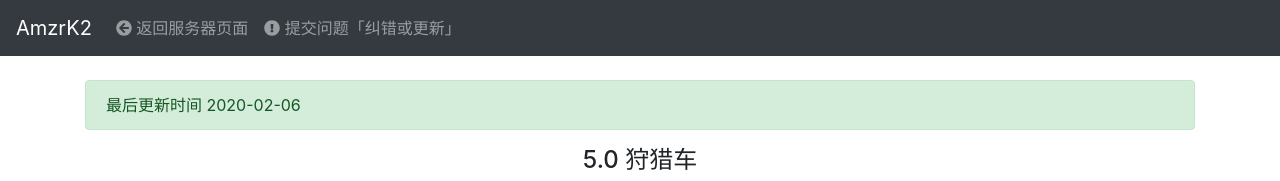
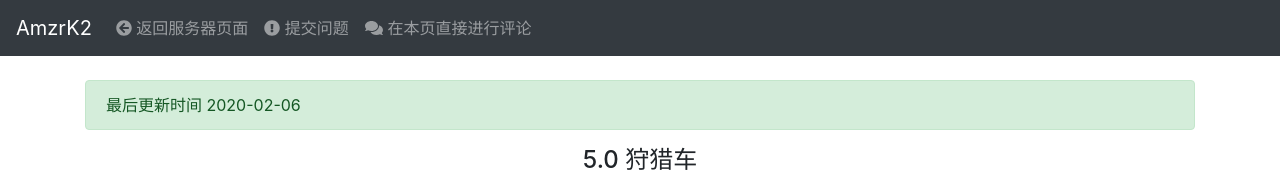
Before and after one commit to qq1137167425/amzrk2.github.io, a Jekyll site: the page built from ffxiv/moogle.md, in a window 1280 px wide. Shown: the top 181 px of the page. Built offline with Jekyll 4.4.1, drawn with Linux system fonts in a browser that asks for light colours; nearby versions of some CDN libraries; comment, search, counter and statistics services are not loaded.

Commit message:
Add utterances support

```diff
--- a/_config.yml
+++ b/_config.yml
@@ -15,6 +15,11 @@ url: "https://amzrk2.cc" # the base hostname & protocol for your site, e.g. http
 # Social network
 twitter_username: AmzrK2
 github_username: amzrk2
+
+# Utterances
+utterances_repo: amzrk2/utterances-dedicated
+utterances_issue_term: pathname
+utterances_theme: github-light
 
 # Google Analytics
 google_analytics: UA-146011233-1
--- /dev/null
+++ b/_includes/utterances_comments.html
@@ -0,0 +1,4 @@
+<script src="https://utteranc.es/client.js" repo="{{ site.utterances_repo }}"
+        issue-term="{{ site.utterances_issue_term }}" theme="{{ site.utterances_theme }}"
+        crossorigin="anonymous" async>
+</script>
--- a/_layouts/ffxiv_hunting.html
+++ b/_layouts/ffxiv_hunting.html
@@ -20,14 +20,18 @@
                 <li class="nav-item">
                     <a class="nav-link" href="{{ page.edit_this_page }}" target="_blank"><i
                            class="fas fa-exclamation-circle"></i>
-                        提交问题「纠错或更新」</a>
+                        提交问题</a>
+                </li>
+                <li class="nav-item">
+                    <a class="nav-link" href="#comments"><i class="fas fa-comments"></i>
+                        在本页直接进行评论</a>
                 </li>
             </ul>
         </div>
     </nav>
 
     <main role="main">
-        <div class="container py-4">
+        <div class="container pt-4">
             <div class="alert alert-success">
                 最后更新时间 {{ page.latest_update }}
             </div>
@@ -37,6 +41,11 @@
 
             </div>
         </div>
+        <div class="container pb-4" id="comments">
+
+            {%- include utterances_comments.html -%}
+
+        </div>
     </main>
 
     {%- include footer.html -%}
```
